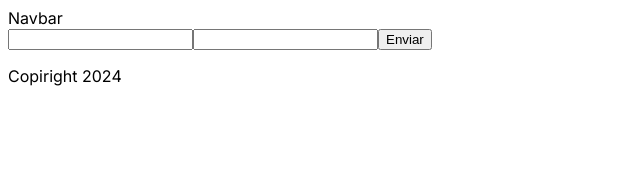
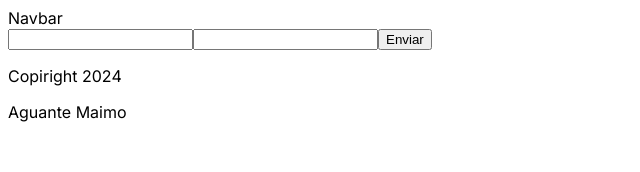
Before and after one commit to coniargento/509, a Next.js app: page /contacto in a window 1280 px wide. Shown: the top 172 px of the page, without its empty margins (0-640 px from the left). Built offline with nearby package versions, Linux system fonts and the light colour scheme.

Commit message:
added message

```diff
--- a/src/app/components/Footer.js
+++ b/src/app/components/Footer.js
@@ -1,6 +1,8 @@
 const Footer = () => {
   return (
-    <div><p>Copiright 2024</p></div>
+    <div><p>Copiright 2024</p>
+    <p>Aguante Maimo</p>
+    </div>
   )
 }
 
```
